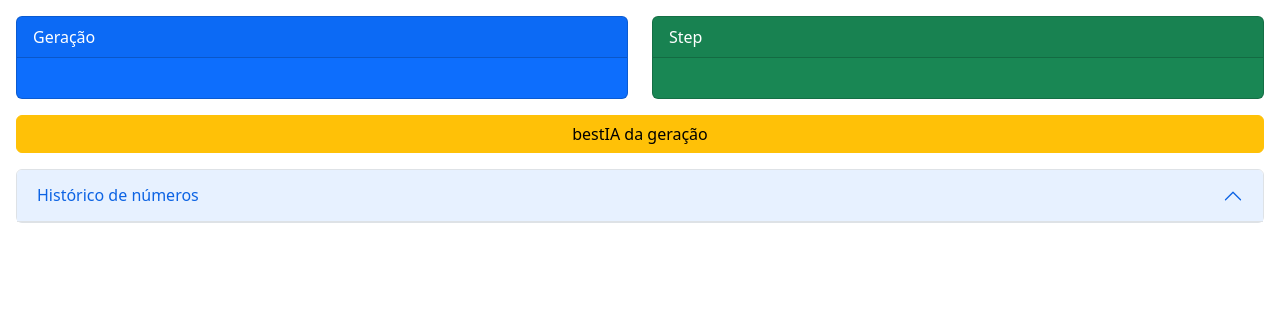
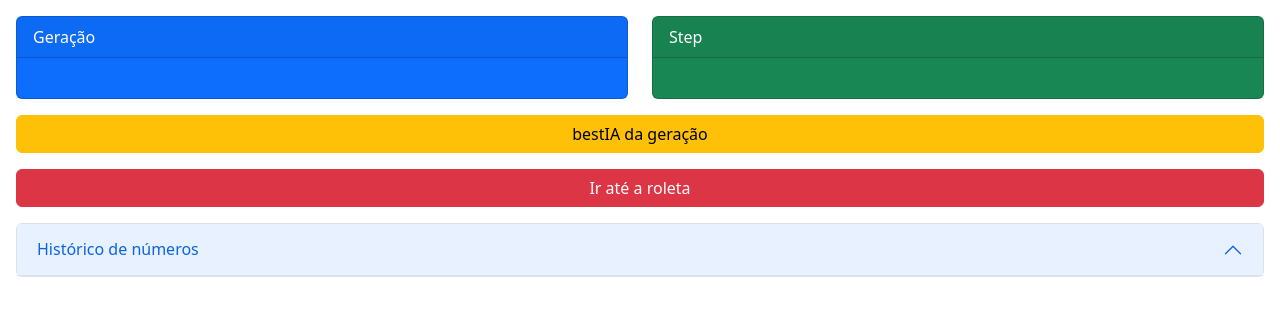
Before and after one commit to ivanfuhr/ivanfuhr.github.io, a plain HTML site: page index.html in a window 1280 px wide. Drawn offline with nearby package versions, Linux system fonts and the light colour scheme.

Commit message:
Update index.html

```diff
--- a/index.html
+++ b/index.html
@@ -35,6 +35,7 @@
 
     <section id="roulette-container">
         <a href="#" id="bestBtn" class="btn btn-warning mb-3 w-100">bestIA da geração</a>
+        <a href="https://br.betano.com/casino/live/games/speed-auto-roulette/1538/tables/" class="btn btn-danger mb-3 w-100">Ir até a roleta</a>
 
         <div class="accordion" id="accordionPanelsStayOpenExample">
             <div class="accordion-item">
```
